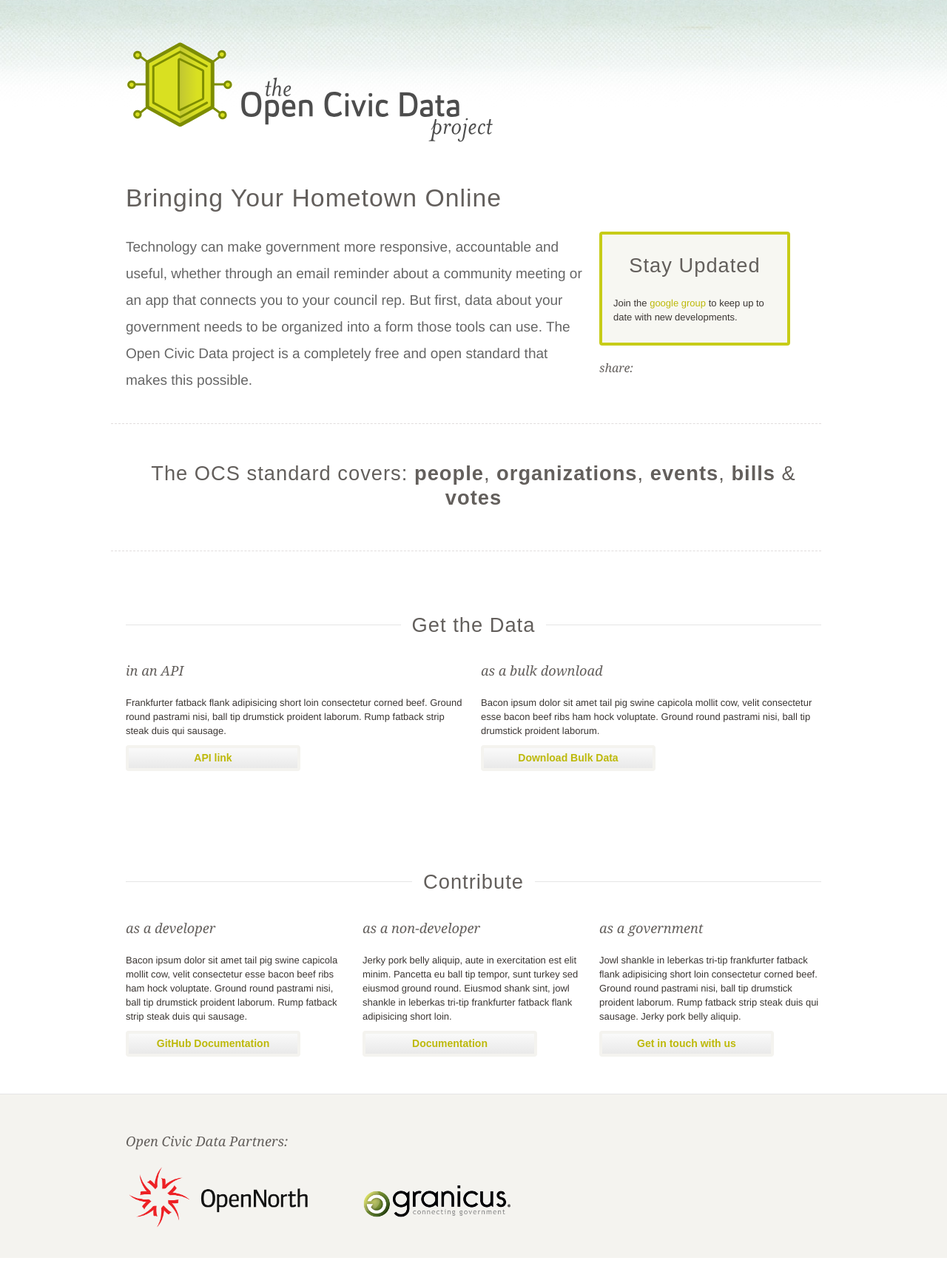
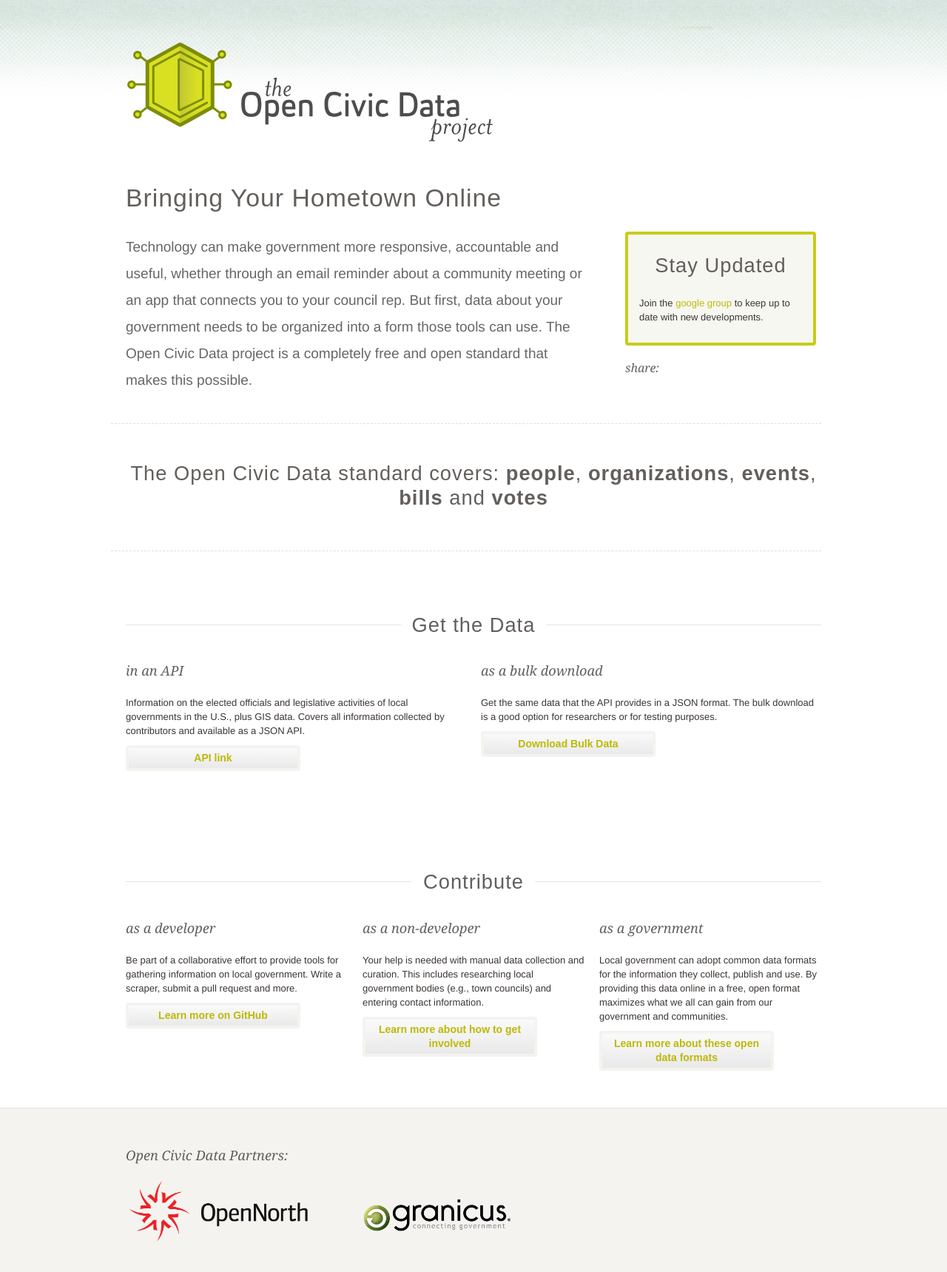
Before and after one commit to opencivicdata/legacy-opencivicdata.org, a Jekyll site: the page built from index.html, in a window 1280 px wide, cut to the strip 55-1774 px from the top of the page. Shown: the whole strip at 74% size. Built offline with Jekyll 4.4.1, drawn with Linux system fonts in a browser that asks for light colours; Markdown is read by kramdown in place of the engine named in the settings.

Commit message:
New copy. Still needs links.

```diff
--- a/css/sfapp.css
+++ b/css/sfapp.css
@@ -386,6 +386,7 @@
 }
 
 .boxCallout {
+    margin-left: 55px;
     margin-top:75px;
     background-color: #F7F7F2;
     border: 4px solid #C7CC18;
@@ -413,7 +414,7 @@
     font-family: georgia, serif;
     font-style:italic;
     padding: 0px;
-    margin: 0 15px 0 0;
+    margin: 0px 10px 0px 35px;
     color: #635f5c;
     font-size: 16px;
     font-weight: normal;
--- a/index.html
+++ b/index.html
@@ -35,7 +35,7 @@
 </div>
 <div class="clearfix module row">
     <div class="span12">
-        <h3 class="one-line top-pad">The OCS standard covers: <span>people</span>, <span>organizations</span>, <span>events</span>, <span>bills</span> &amp; <span>votes</span></h3>
+        <h3 class="one-line top-pad">The Open Civic Data standard covers: <span>people</span>, <span>organizations</span>, <span>events</span>, <span>bills</span> and <span>votes</span></h3>
     </div>
 </div>
 <div class="clearfix row">
@@ -44,12 +44,12 @@
     </div>
     <div class="span6">
         <h4>in an API</h4>
-        <p>Frankfurter fatback flank adipisicing short loin consectetur corned beef. Ground round pastrami nisi, ball tip drumstick proident laborum. Rump fatback strip steak duis qui sausage.</p>
+        <p>Information on the elected officials and legislative activities of local governments in the U.S., plus GIS data. Covers all information collected by contributors and available as a JSON API.</p>
         <a class="ocd-btn" href="#">API link</a>
     </div>
     <div class="span6">
         <h4>as a bulk download</h4>
-        <p>Bacon ipsum dolor sit amet tail pig swine capicola mollit cow, velit consectetur esse bacon beef ribs ham hock voluptate. Ground round pastrami nisi, ball tip drumstick proident laborum.</p>
+        <p>Get the same data that the API provides in a JSON format. The bulk download is a good option for researchers or for testing purposes.</p>
         <a class="ocd-btn" href="#">Download Bulk Data</a>
     </div>
 </div>
@@ -60,17 +60,17 @@
     </div>
     <div class="span4">
         <h4>as a developer</h4>
-        <p>Bacon ipsum dolor sit amet tail pig swine capicola mollit cow, velit consectetur esse bacon beef ribs ham hock voluptate. Ground round pastrami nisi, ball tip drumstick proident laborum. Rump fatback strip steak duis qui sausage.</p>
-        <a class="ocd-btn" href="#">GitHub Documentation</a>
+        <p>Be part of a collaborative effort to provide tools for gathering information on local government. Write a scraper, submit a pull request and more.</p>
+        <a class="ocd-btn" href="#">Learn more on GitHub</a>
     </div>
     <div class="span4">
         <h4>as a non-developer</h4>
-        <p>Jerky pork belly aliquip, aute in exercitation est elit minim. Pancetta eu ball tip tempor, sunt turkey sed eiusmod ground round. Eiusmod shank sint, jowl shankle in leberkas tri-tip frankfurter fatback flank adipisicing short loin.</p>
-        <a class="ocd-btn" href="#">Documentation</a>
+        <p>Your help is needed with manual data collection and curation. This includes researching local government bodies (e.g., town councils) and entering contact information.</p>
+        <a class="ocd-btn" href="#">Learn more about how to get involved</a>
     </div>
     <div class="span4">
         <h4>as a government</h4>
-        <p>Jowl shankle in leberkas tri-tip frankfurter fatback flank adipisicing short loin consectetur corned beef. Ground round pastrami nisi, ball tip drumstick proident laborum. Rump fatback strip steak duis qui sausage. Jerky pork belly aliquip.</p>
-        <a class="ocd-btn" href="#">Get in touch with us</a>
+        <p>Local government can adopt common data formats for the information they collect, publish and use. By providing this data online in a free, open format maximizes what we all can gain from our government and communities.</p>
+        <a class="ocd-btn" href="#">Learn more about these open data formats</a>
     </div>
 </div>
```
